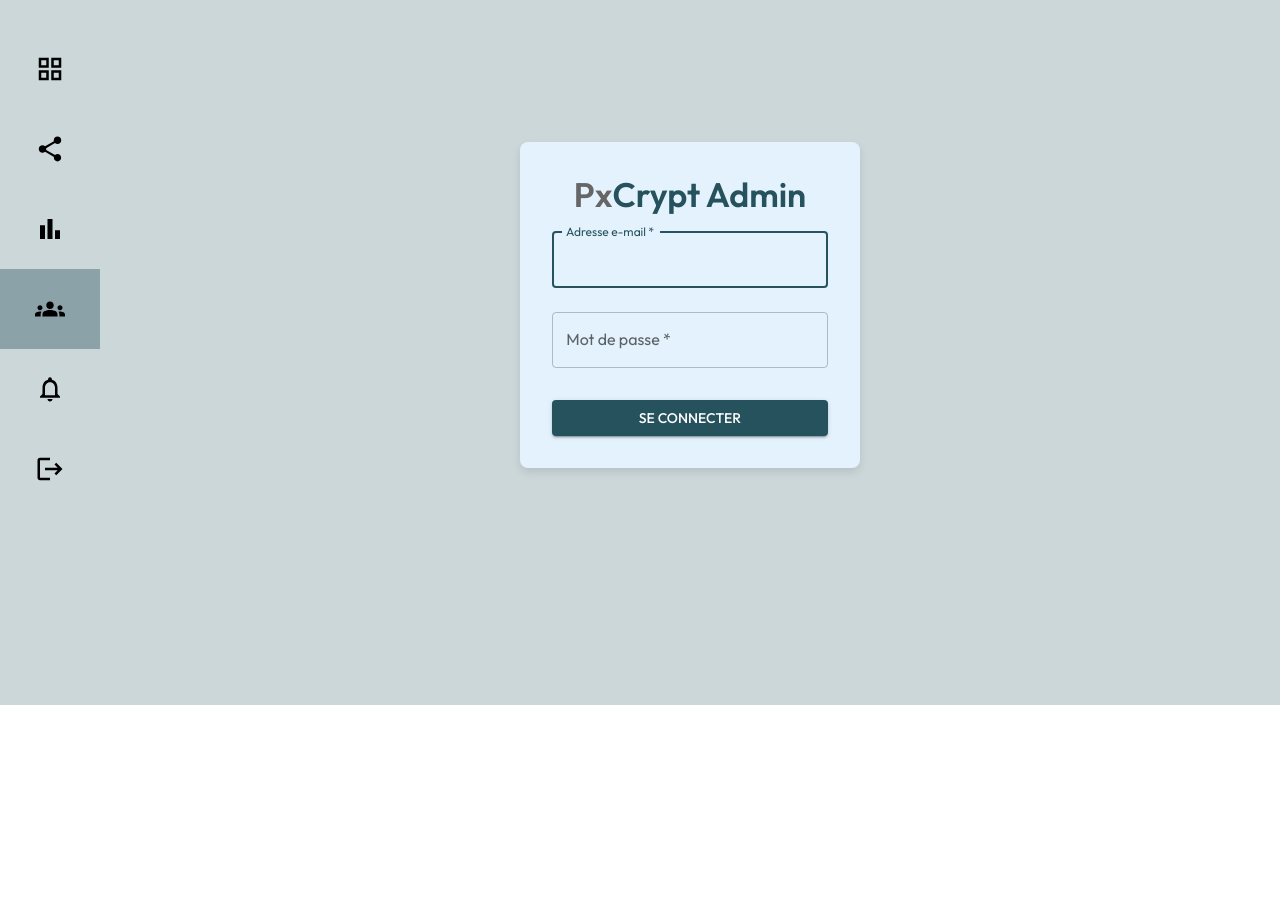
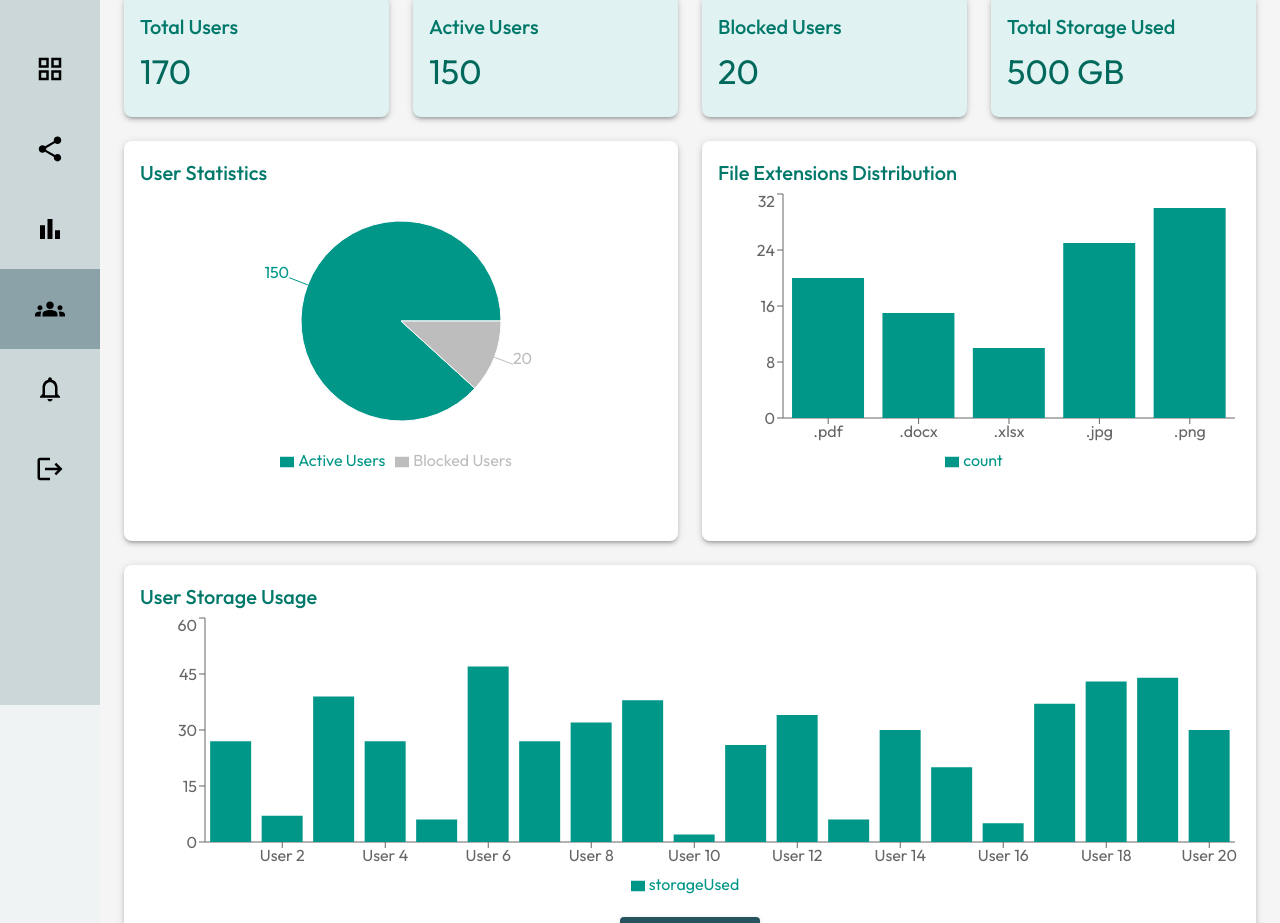
Before and after one commit to fawziben/PxCrypt_Admin, a React (Create React App) app: page /dashboard/groups in a window 1280 px wide. Shown: the part 95-1018 px from the top of the page. Before the commit the page ends 800 px from the top, so only its background shows below. Built offline with nearby package versions, Linux system fonts and the light colour scheme.

Commit message:
add the stats page

```diff
--- a/package.json
+++ b/package.json
@@ -26,6 +26,7 @@
     "react-spring": "^9.7.3",
     "react-table": "^7.8.0",
     "react-transition-group": "^4.4.5",
+    "recharts": "^2.12.7",
     "styled-components": "^6.1.11",
     "web-vitals": "^2.1.4"
   },
--- a/src/App.js
+++ b/src/App.js
@@ -11,6 +11,7 @@ import "./App.css";
 import UserGroups from "./Pages/UserGroups";
 import { ThemeProvider, createTheme } from "@mui/material/styles";
 import { NotificationsPage } from "./Components/NotificationsPage";
+import StatisticsPage from "./Components/StatisticsPage";
 
 const customTheme = createTheme({
   palette: {
@@ -38,7 +39,7 @@ function App() {
             />
 
             <Route path="analytics" element={<UserGroups></UserGroups>} />
-            <Route path="groups" element={<LoginPage></LoginPage>} />
+            <Route path="groups" element={<StatisticsPage></StatisticsPage>} />
           </Route>
         </Routes>
       </BrowserRouter>
--- /dev/null
+++ b/src/Components/StatisticsPage.js
@@ -0,0 +1,253 @@
+import React, { useState } from "react";
+import {
+  Box,
+  Grid,
+  Card,
+  CardContent,
+  Typography,
+  Button,
+  Dialog,
+  DialogTitle,
+  DialogContent,
+  DialogActions,
+  Table,
+  TableBody,
+  TableCell,
+  TableContainer,
+  TableHead,
+  TableRow,
+  Paper,
+} from "@mui/material";
+import { teal, grey } from "@mui/material/colors";
+import {
+  PieChart,
+  Pie,
+  Cell,
+  ResponsiveContainer,
+  BarChart,
+  Bar,
+  XAxis,
+  YAxis,
+  Tooltip,
+  Legend,
+} from "recharts";
+
+// Static data for testing
+const statsData = {
+  activeUsers: 150,
+  blockedUsers: 20,
+  totalUsers: 170,
+  totalStorageUsed: 500, // in GB
+};
+
+// Static data for user storage
+const userStorageData = Array.from({ length: 25 }, (_, i) => ({
+  name: `User ${i + 1}`,
+  storageUsed: Math.floor(Math.random() * 50) + 1, // Random storage usage between 1 and 50 GB
+}));
+
+// Static data for file extensions
+const fileExtensionsData = [
+  { extension: ".pdf", count: 20 },
+  { extension: ".docx", count: 15 },
+  { extension: ".xlsx", count: 10 },
+  { extension: ".jpg", count: 25 },
+  { extension: ".png", count: 30 },
+  // Add more file extensions as needed
+];
+
+const pieData = [
+  { name: "Active Users", value: statsData.activeUsers },
+  { name: "Blocked Users", value: statsData.blockedUsers },
+];
+
+const colors = [teal[500], grey[400]];
+
+const StatsPage = () => {
+  const [open, setOpen] = useState(false);
+
+  const handleClickOpen = () => {
+    setOpen(true);
+  };
+
+  const handleClose = () => {
+    setOpen(false);
+  };
+
+  // Limit the data displayed in the BarChart
+  const barChartData = userStorageData.slice(0, 20);
+
+  // Define a fixed height for the charts
+  const cardContentHeight = 400; // You can adjust this height as needed
+
+  return (
+    <Box sx={{ p: 3, bgcolor: grey[100], minHeight: "100vh" }}>
+      <Typography variant="h4" sx={{ mb: 3, color: teal[800] }}>
+        Server Statistics
+      </Typography>
+      <Grid container spacing={3} mb={3}>
+        {/* Cards for statistics */}
+        <Grid item xs={12} md={3}>
+          <Card elevation={3} sx={{ borderRadius: 2, bgcolor: teal[50] }}>
+            <CardContent>
+              <Typography variant="h6" sx={{ color: teal[700] }}>
+                Total Users
+              </Typography>
+              <Typography variant="h4" sx={{ mt: 1, color: teal[800] }}>
+                {statsData.totalUsers}
+              </Typography>
+            </CardContent>
+          </Card>
+        </Grid>
+        <Grid item xs={12} md={3}>
+          <Card elevation={3} sx={{ borderRadius: 2, bgcolor: teal[50] }}>
+            <CardContent>
+              <Typography variant="h6" sx={{ color: teal[700] }}>
+                Active Users
+              </Typography>
+              <Typography variant="h4" sx={{ mt: 1, color: teal[800] }}>
+                {statsData.activeUsers}
+              </Typography>
+            </CardContent>
+          </Card>
+        </Grid>
+        <Grid item xs={12} md={3}>
+          <Card elevation={3} sx={{ borderRadius: 2, bgcolor: teal[50] }}>
+            <CardContent>
+              <Typography variant="h6" sx={{ color: teal[700] }}>
+                Blocked Users
+              </Typography>
+              <Typography variant="h4" sx={{ mt: 1, color: teal[800] }}>
+                {statsData.blockedUsers}
+              </Typography>
+            </CardContent>
+          </Card>
+        </Grid>
+        <Grid item xs={12} md={3}>
+          <Card elevation={3} sx={{ borderRadius: 2, bgcolor: teal[50] }}>
+            <CardContent>
+              <Typography variant="h6" sx={{ color: teal[700] }}>
+                Total Storage Used
+              </Typography>
+              <Typography variant="h4" sx={{ mt: 1, color: teal[800] }}>
+                {statsData.totalStorageUsed} GB
+              </Typography>
+            </CardContent>
+          </Card>
+        </Grid>
+      </Grid>
+
+      <Grid container spacing={3}>
+        <Grid item xs={12} md={6}>
+          <Card elevation={3} sx={{ borderRadius: 2 }}>
+            <CardContent sx={{ height: cardContentHeight }}>
+              <Typography variant="h6" sx={{ color: teal[700] }}>
+                User Statistics
+              </Typography>
+              <ResponsiveContainer width="100%" height="80%">
+                <PieChart>
+                  <Pie
+                    data={pieData}
+                    cx="50%"
+                    cy="50%"
+                    outerRadius={100}
+                    fill={teal[600]}
+                    dataKey="value"
+                    label
+                  >
+                    {pieData.map((entry, index) => (
+                      <Cell key={`cell-${index}`} fill={colors[index % 2]} />
+                    ))}
+                  </Pie>
+                  <Legend />
+                </PieChart>
+              </ResponsiveContainer>
+            </CardContent>
+          </Card>
+        </Grid>
+
+        <Grid item xs={12} md={6}>
+          <Card elevation={3} sx={{ borderRadius: 2 }}>
+            <CardContent sx={{ height: cardContentHeight }}>
+              <Typography variant="h6" sx={{ color: teal[700] }}>
+                File Extensions Distribution
+              </Typography>
+              <ResponsiveContainer width="100%" height="80%">
+                <BarChart data={fileExtensionsData}>
+                  <XAxis dataKey="extension" />
+                  <YAxis />
+                  <Tooltip />
+                  <Legend />
+                  <Bar dataKey="count" fill={teal[500]} />
+                </BarChart>
+              </ResponsiveContainer>
+            </CardContent>
+          </Card>
+        </Grid>
+
+        <Grid item xs={12}>
+          <Card elevation={3} sx={{ borderRadius: 2 }}>
+            <CardContent sx={{ height: cardContentHeight }}>
+              <Typography variant="h6" sx={{ color: teal[700] }}>
+                User Storage Usage
+              </Typography>
+              <ResponsiveContainer width="100%" height="80%">
+                <BarChart data={barChartData}>
+                  <XAxis dataKey="name" />
+                  <YAxis />
+                  <Tooltip />
+                  <Legend />
+                  <Bar dataKey="storageUsed" fill={teal[500]} />
+                </BarChart>
+              </ResponsiveContainer>
+              {userStorageData.length > 20 && (
+                <Box sx={{ mt: 2, textAlign: "center" }}>
+                  <Button
+                    variant="contained"
+                    color="primary"
+                    onClick={handleClickOpen}
+                  >
+                    View All Users
+                  </Button>
+                </Box>
+              )}
+            </CardContent>
+          </Card>
+        </Grid>
+      </Grid>
+
+      <Dialog open={open} onClose={handleClose} maxWidth="md" fullWidth>
+        <DialogTitle>User Storage Details</DialogTitle>
+        <DialogContent>
+          <TableContainer component={Paper}>
+            <Table>
+              <TableHead>
+                <TableRow>
+                  <TableCell>User</TableCell>
+                  <TableCell align="right">Storage Used (GB)</TableCell>
+                </TableRow>
+              </TableHead>
+              <TableBody>
+                {userStorageData.map((user) => (
+                  <TableRow key={user.name}>
+                    <TableCell component="th" scope="row">
+                      {user.name}
+                    </TableCell>
+                    <TableCell align="right">{user.storageUsed}</TableCell>
+                  </TableRow>
+                ))}
+              </TableBody>
+            </Table>
+          </TableContainer>
+        </DialogContent>
+        <DialogActions>
+          <Button onClick={handleClose} color="primary">
+            Close
+          </Button>
+        </DialogActions>
+      </Dialog>
+    </Box>
+  );
+};
+
+export default StatsPage;
--- a/src/Components/UsersTable.js
+++ b/src/Components/UsersTable.js
@@ -3,12 +3,13 @@ import { DataGrid } from "@mui/x-data-grid";
 import { axiosInstance } from "../AxiosInstance";
 import Avatar from "@mui/material/Avatar";
 import { styled } from "@mui/material/styles";
-import { IconButton, Tooltip } from "@mui/material";
+import { IconButton, Tooltip, Typography } from "@mui/material";
 import DeleteIcon from "@mui/icons-material/Delete";
 import BlockIcon from "@mui/icons-material/Block";
 import { CheckCircle, ExpandMore } from "@mui/icons-material";
 import UserDetails from "./UserDetails"; // Importez le composant UserDetails
 import { useTransition, animated } from "react-spring"; // Importez useTransition et animated depuis react-spring
+import { teal } from "@mui/material/colors";
 
 const SmallAvatar = styled(Avatar)(({ theme }) => ({
   width: theme.spacing(4),
@@ -232,8 +233,14 @@ export default function UsersTable() {
   return (
     <div
       className="w-full h-full overflow-y-auto"
-      style={{ marginTop: "100px" }}
+      style={{ marginTop: "30px" }}
     >
+      <Typography
+        variant="h4"
+        sx={{ mb: 3, color: teal[800], marginLeft: "20px" }}
+      >
+        Users
+      </Typography>
       <div
         style={{
           height: `${containerHeight}px`,
```
Also changed, not shown: 1 other file (tests, documents, lock files or other folders).
